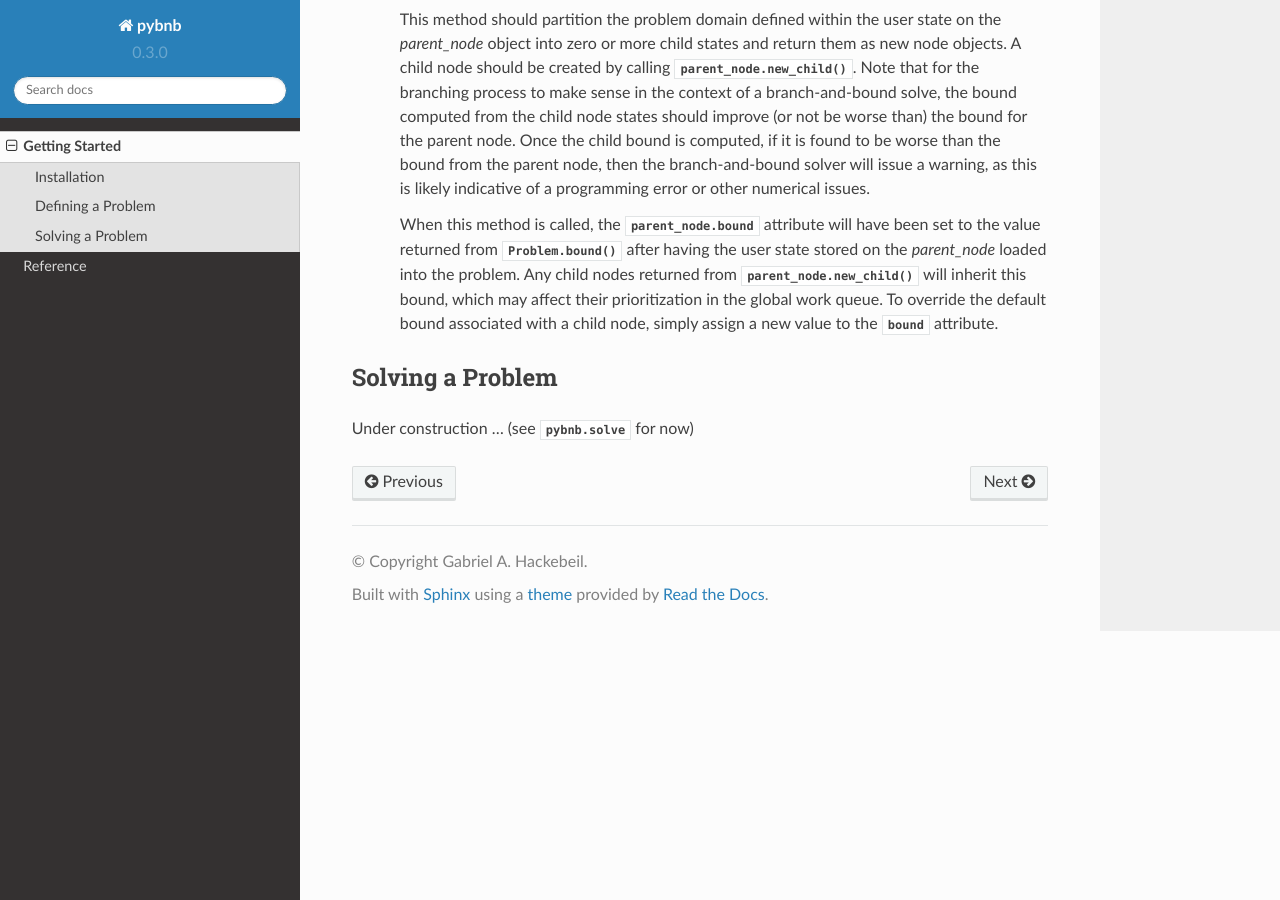
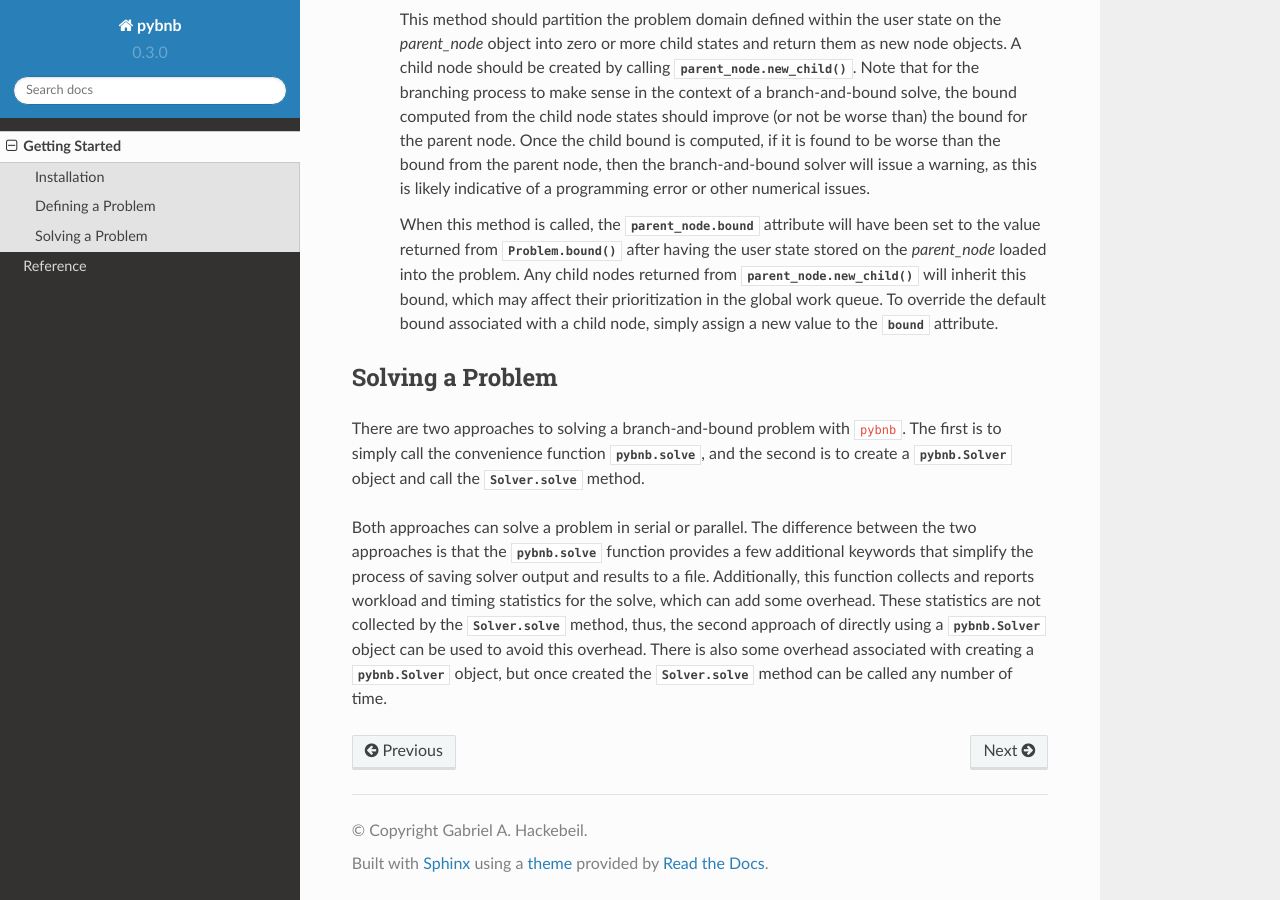
Before and after one commit to ghackebeil/pybnb, a Sphinx documentation site: the page built from doc/getting_started/index.rst, in a window 1280 px wide and 900 px high, scrolled down 2089 px. Built offline with Sphinx 7.4.7 and the Read the Docs theme 2.0.0, drawn with Linux system fonts in a browser that asks for light colours.

Commit message:
adding a little to docs

```diff
--- a/doc/getting_started/index.rst
+++ b/doc/getting_started/index.rst
@@ -154,4 +154,26 @@ description for each of these methods.
 Solving a Problem
 -----------------
 
-Under construction ... (see :func:`pybnb.solve <pybnb.solver.solve>` for now)
+There are two approaches to solving a branch-and-bound
+problem with ``pybnb``. The first is to simply call the
+convenience function :func:`pybnb.solve
+<pybnb.solver.solve>`, and the second is to create a
+:class:`pybnb.Solver <pybnb.solver.Solver>` object and call
+the :func:`Solver.solve <pybnb.solver.Solver.solve>` method.
+
+Both approaches can solve a problem in serial or
+parallel. The difference between the two approaches is that
+the :func:`pybnb.solve <pybnb.solver.solve>` function
+provides a few additional keywords that simplify the process
+of saving solver output and results to a file. Additionally,
+this function collects and reports workload and timing
+statistics for the solve, which can add some overhead. These
+statistics are not collected by the :func:`Solver.solve
+<pybnb.solver.Solver.solve>` method, thus, the second
+approach of directly using a :class:`pybnb.Solver
+<pybnb.solver.Solver>` object can be used to avoid this
+overhead. There is also some overhead associated with
+creating a :class:`pybnb.Solver <pybnb.solver.Solver>`
+object, but once created the :func:`Solver.solve
+<pybnb.solver.Solver.solve>` method can be called any number
+of time.
```
